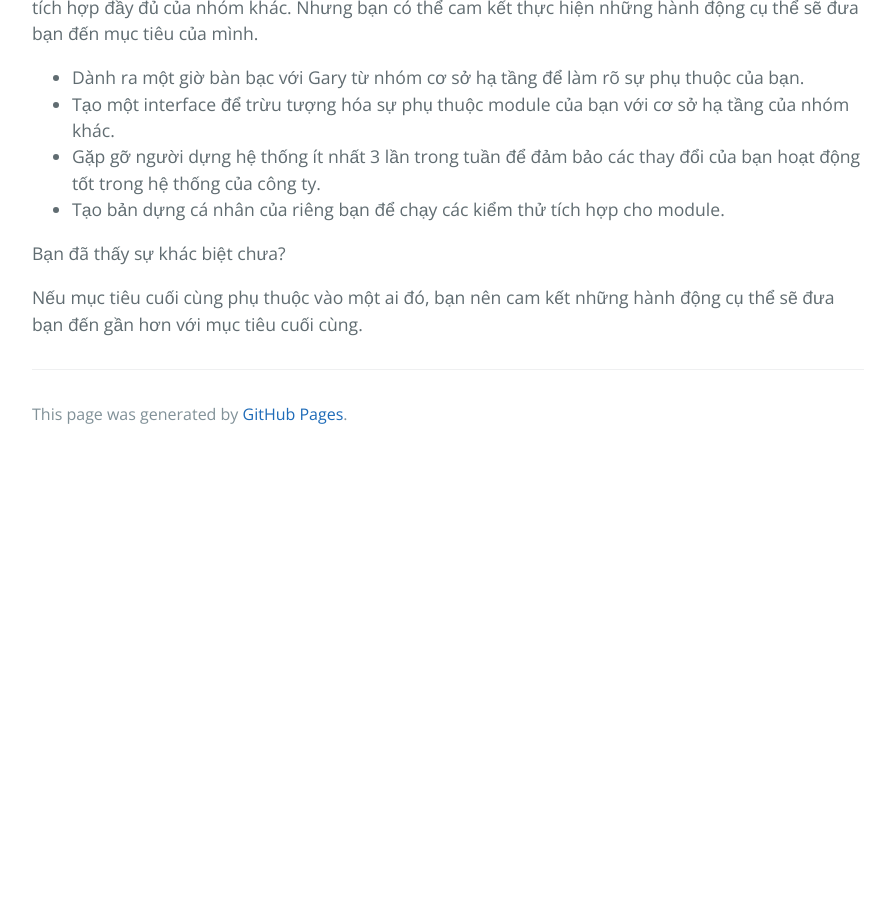
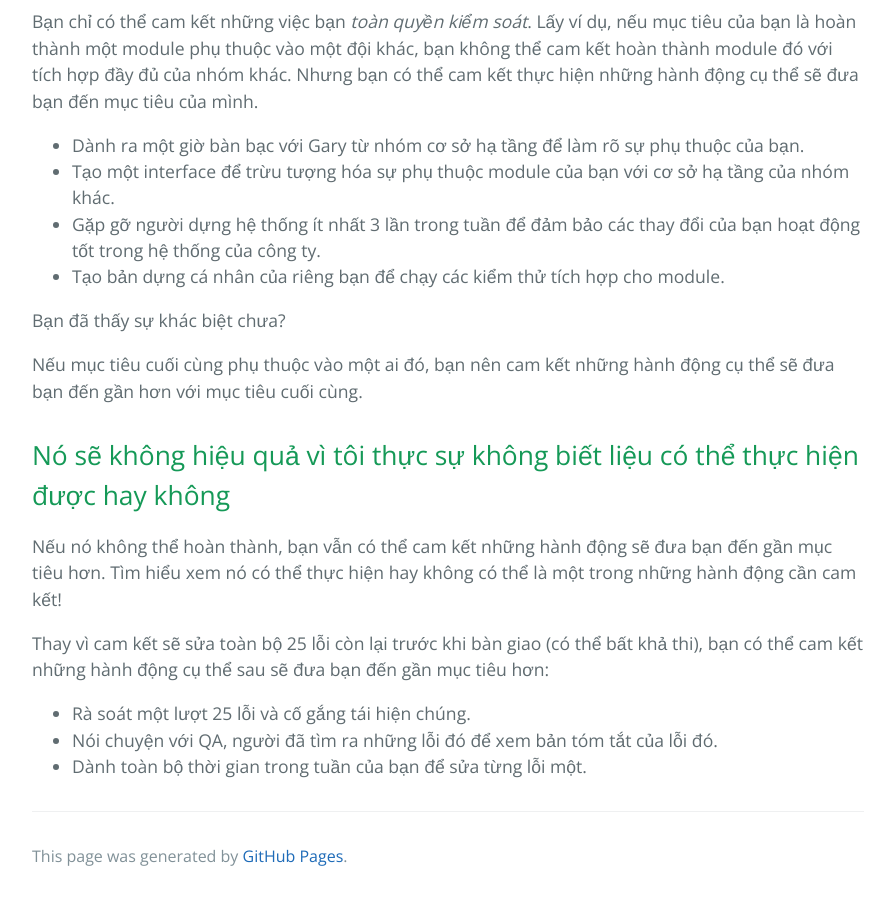
Before and after one commit to HaiBV/haibv.github.io, a Jekyll site: the page built from clean-coder/chapter-3-saying-yes.md, in a window 1280 px wide and 900 px high, scrolled down 4251 px. Shown: the whole window, without its empty margins (192-1087 px from the left). Built offline with Jekyll 4.4.1, drawn with Linux system fonts in a browser that asks for light colours; our own code applies the rules of GitHub Pages for plain Markdown files; before the commit the page ends 4709 px from its top, so only the background shows below that.

Commit message:
Book - The Clean Coder - Chapter 3 - Saying Yes

```diff
--- a/clean-coder/chapter-3-saying-yes.md
+++ b/clean-coder/chapter-3-saying-yes.md
@@ -92,7 +92,7 @@ Bạn đã thay đổi ngôn ngữ bạn sử dụng thành ngôn ngữ của s
 
 Sau đây là một số lý do bạn có thể không muốn điều đó, hoặc làm theo, và một số giải pháp.
 
-Nó sẽ không hiệu quả vì tôi phải phụ thuộc vào người X để hoàn thành việc này.
+## Nó sẽ không hiệu quả vì tôi phải phụ thuộc vào người X để hoàn thành việc này.
 
 Bạn chỉ có thể cam kết những việc bạn _toàn quyền kiểm soát_. Lấy ví dụ, nếu mục tiêu của bạn là hoàn thành một module phụ thuộc vào một đội khác, bạn không thể cam kết hoàn thành module đó với tích hợp đầy đủ của nhóm khác. Nhưng bạn có thể cam kết thực hiện những hành động cụ thể sẽ đưa bạn đến mục tiêu của mình.
 
@@ -104,3 +104,13 @@ Bạn chỉ có thể cam kết những việc bạn _toàn quyền kiểm soát
 Bạn đã thấy sự khác biệt chưa?
 
 Nếu mục tiêu cuối cùng phụ thuộc vào một ai đó, bạn nên cam kết những hành động cụ thể sẽ đưa bạn đến gần hơn với mục tiêu cuối cùng.
+
+## Nó sẽ không hiệu quả vì tôi thực sự không biết liệu có thể thực hiện được hay không
+
+Nếu nó không thể hoàn thành, bạn vẫn có thể cam kết những hành động sẽ đưa bạn đến gần mục tiêu hơn. Tìm hiểu xem nó có thể thực hiện hay không có thể là một trong những hành động cần cam kết!
+
+Thay vì cam kết sẽ sửa toàn bộ 25 lỗi còn lại trước khi bàn giao (có thể bất khả thi), bạn có thể cam kết những hành động cụ thể sau sẽ đưa bạn đến gần mục tiêu hơn:
+
+- Rà soát một lượt 25 lỗi và cố gắng tái hiện chúng.
+- Nói chuyện với QA, người đã tìm ra những lỗi đó để xem bản tóm tắt của lỗi đó.
+- Dành toàn bộ thời gian trong tuần của bạn để sửa từng lỗi một.
```
